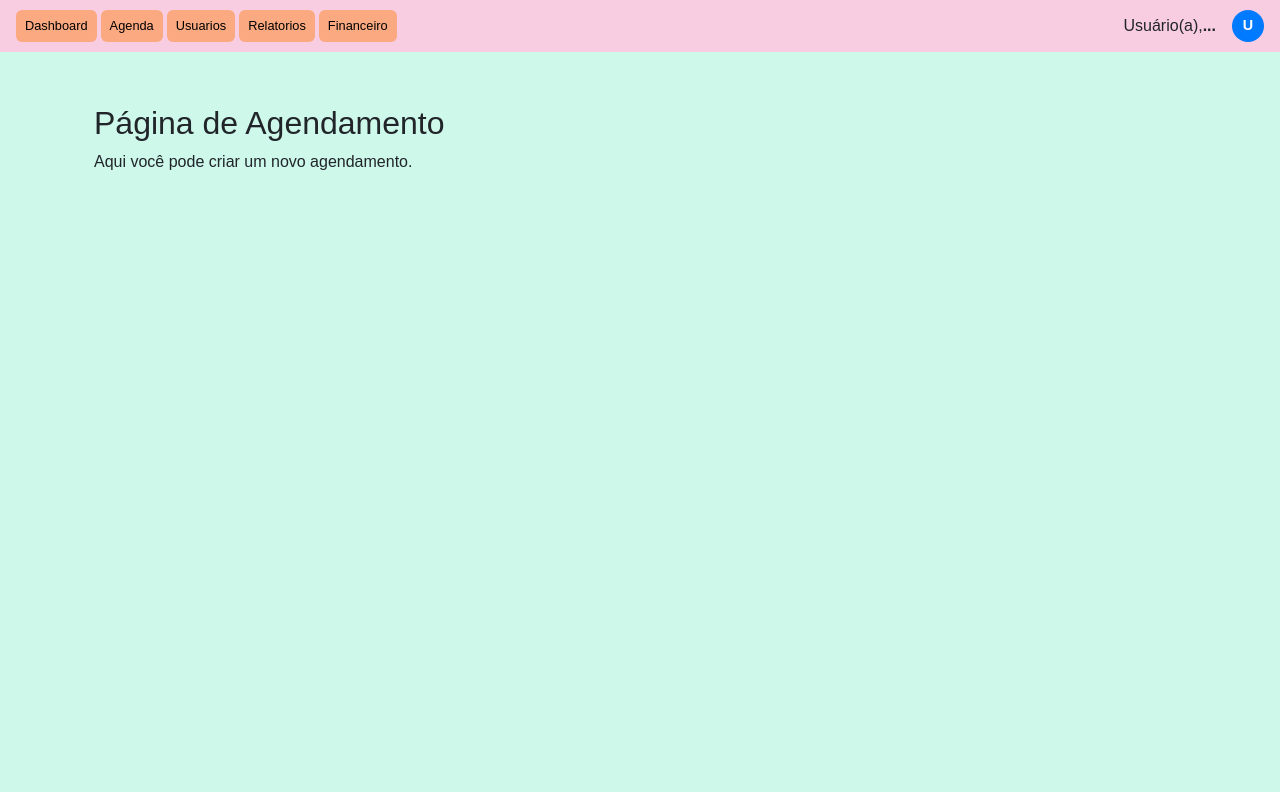
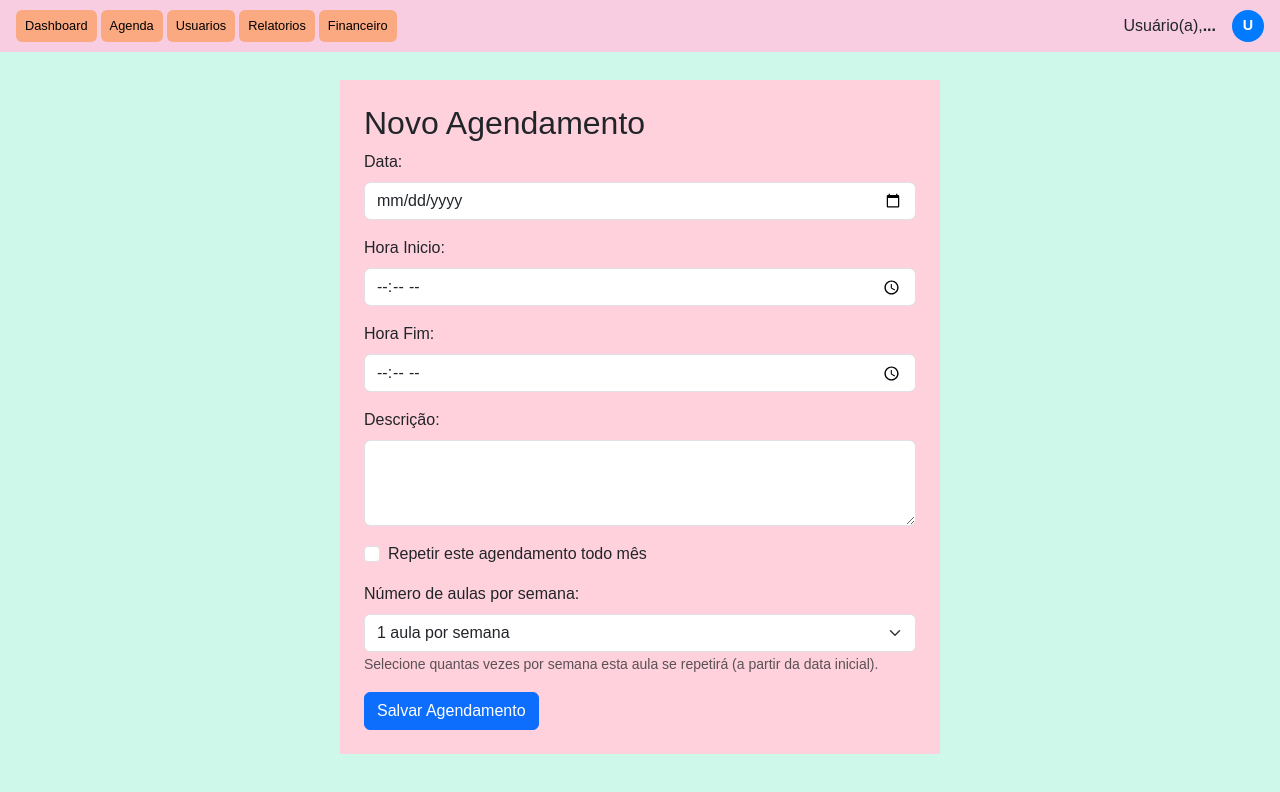
Before and after one commit to Ailton-guedes/Projeto-Personal-Kids, a React (Vite) app in the folder frontend/: page /CriarAgenda in a window 1280 px wide. Shown: the top 792 px of the page. Built offline with nearby package versions, Linux system fonts and the light colour scheme.

Commit message:
criado a tela de novo agendamento

```diff
--- a/frontend/src/pages/administrator/CriarAgenda/index.jsx
+++ b/frontend/src/pages/administrator/CriarAgenda/index.jsx
@@ -1,12 +1,134 @@
-// AgendarPagina.js
-import React from 'react';
+// src/pages/administrator/CriarAgenda.js
+import React, { useState } from 'react'; // Importe useState
 
 const CriarAgenda = () => {
+  // Use o estado para gerenciar os valores do formulário
+  const [formData, setFormData] = useState({
+    dataAgendamento: '',
+    horaInicio: '',
+    horaFim: '',
+    descricao: '',
+    repetirMensalmente: false, // Novo campo para agendamento mensal
+    aulasPorSemana: 1, // Novo campo para quantas aulas por semana (padrão 1)
+  });
+
+  // Função para lidar com mudanças nos campos do formulário
+  const handleChange = (e) => {
+    const { id, value, type, checked } = e.target;
+    setFormData(prevData => ({
+      ...prevData,
+      [id]: type === 'checkbox' ? checked : value,
+    }));
+  };
+
+  // Função para lidar com o envio do formulário
+  const handleSubmit = (e) => {
+    e.preventDefault(); // Impede o recarregamento da página
+    console.log('Dados do Agendamento:', formData);
+    // Aqui você adicionaria a lógica para salvar o agendamento no seu backend
+    // Você precisaria processar 'repetirMensalmente' e 'aulasPorSemana'
+    // para criar os agendamentos múltiplos conforme a necessidade.
+    alert('Agendamento salvo! Verifique o console para os dados.');
+    // Poderia redirecionar o usuário após o agendamento:
+    // navigate('/agenda');
+  };
+
   return (
-    <div className="container p-4">
-      <h2>Página de Agendamento</h2>
-      <p>Aqui você pode criar um novo agendamento.</p>
+    <div
+      className="container p-4"
+      style={{
+        backgroundColor: '#ffd1dc',
+        margin: '0 auto',
+        maxWidth: '600px',
+        width: '100%',
+      }}
+    >
+      <h2> Novo Agendamento</h2>
+      <form onSubmit={handleSubmit}> {/* Adicione o onSubmit */}
+        <div className="mb-3">
+          <label htmlFor="dataAgendamento" className="form-label">Data:</label>
+          <input
+            type="date"
+            className="form-control"
+            id="dataAgendamento"
+            value={formData.dataAgendamento}
+            onChange={handleChange}
+            required // Campo obrigatório
+          />
+        </div>
+        <div className="mb-3">
+          <label htmlFor="horaInicio" className="form-label">Hora Inicio:</label>
+          <input
+            type="time"
+            className="form-control"
+            id="horaAgendamento"
+            value={formData.horaAgendamento}
+            onChange={handleChange}
+            required // Campo obrigatório
+          />
+        </div>
 
+          <div className="mb-3">
+          <label htmlFor="horaFim" className="form-label">Hora Fim:</label>
+          <input
+            type="time"
+            className="form-control"
+            id="horaAgendamento"
+            value={formData.horaAgendamento}
+            onChange={handleChange}
+            required // Campo obrigatório
+          />
+        </div>
+        <div className="mb-3">
+          <label htmlFor="descricao" className="form-label">Descrição:</label>
+          <textarea
+            className="form-control"
+            id="descricao"
+            rows="3"
+            value={formData.descricao}
+            onChange={handleChange}
+          ></textarea>
+        </div>
+
+        {/* --- Nova Opção: Agendar todo mês --- */}
+        <div className="mb-3 form-check">
+          <input
+            type="checkbox"
+            className="form-check-input"
+            id="repetirMensalmente"
+            checked={formData.repetirMensalmente}
+            onChange={handleChange}
+          />
+          <label className="form-check-label" htmlFor="repetirMensalmente">
+            Repetir este agendamento todo mês
+          </label>
+        </div>
+
+        {/* --- Nova Opção: Mais de uma aula por semana --- */}
+        <div className="mb-3">
+          <label htmlFor="aulasPorSemana" className="form-label">
+            Número de aulas por semana:
+          </label>
+          <select
+            className="form-select"
+            id="aulasPorSemana"
+            value={formData.aulasPorSemana}
+            onChange={handleChange}
+          >
+            <option value="1">1 aula por semana</option>
+            <option value="2">2 aulas por semana</option>
+            <option value="3">3 aulas por semana</option>
+            <option value="4">4 aulas por semana</option>
+            <option value="5">5 aulas por semana</option>
+            <option value="6">6 aulas por semana (seg-sáb)</option>
+          </select>
+          <small className="form-text text-muted">
+            Selecione quantas vezes por semana esta aula se repetirá (a partir da data inicial).
+          </small>
+        </div>
+
+        <button type="submit" className="btn btn-primary">Salvar Agendamento</button>
+      </form>
     </div>
   );
 };
```
